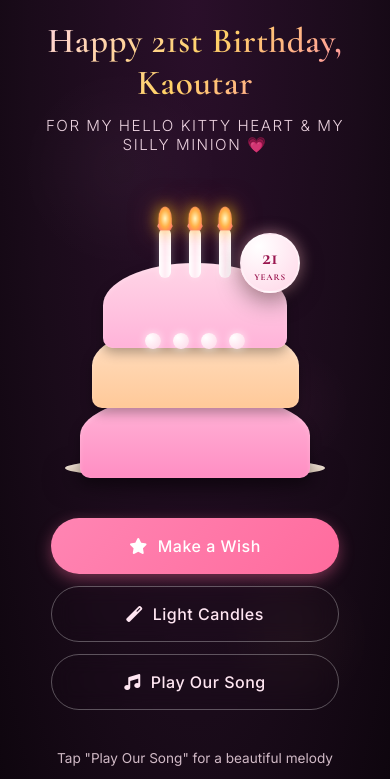
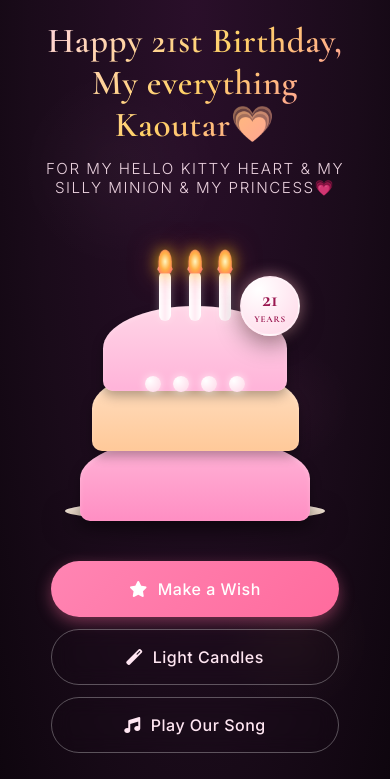
Before and after one commit to saad8-bit/myloveofmylife-birthday, a plain HTML site: page index.html in a window 390 px wide. Shown: the top 779 px of the page. Drawn offline with nearby package versions, Linux system fonts and the light colour scheme.

Commit message:
Update birthday message in mobile header

```diff
--- a/index.html
+++ b/index.html
@@ -739,8 +739,8 @@
   <div class="mobile-container">
     <!-- Mobile Header -->
     <div class="mobile-header">
-      <h1 class="mobile-header-title">Happy 21st Birthday, Kaoutar</h1>
-      <div class="mobile-header-subtitle">For my Hello Kitty heart & my silly Minion 💗</div>
+      <h1 class="mobile-header-title">Happy 21st Birthday, My everything Kaoutar💗</h1>
+      <div class="mobile-header-subtitle">For my Hello Kitty heart & my silly Minion & My Princess💗</div>
     </div>
 
     <!-- Cake for mobile -->
```
